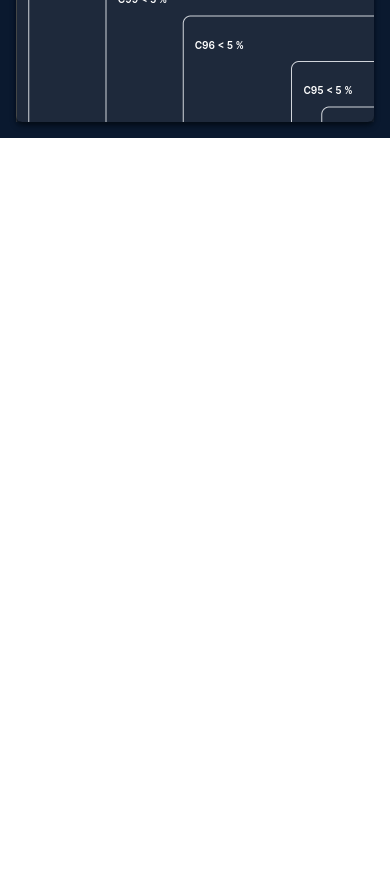
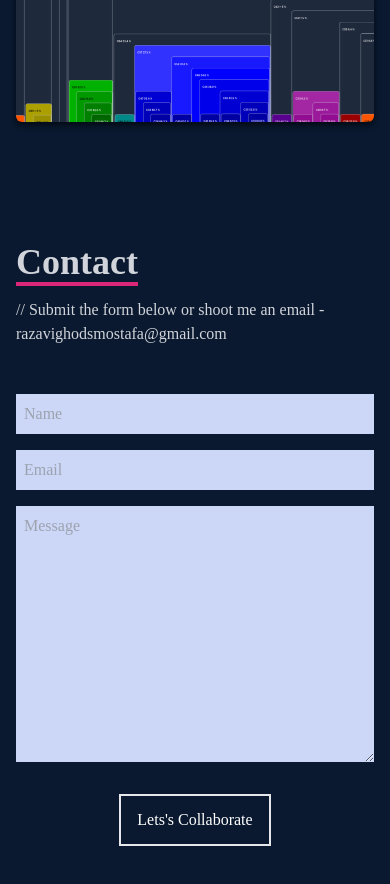
Before and after one commit to splendidcomputer/portfolio-react-app, a React (Create React App) app: page / in a window 390 px wide. Shown: the part 2820-3704 px from the top of the page. Before the commit the page ends 2958 px from the top, so only its background shows below. Built offline with nearby package versions, Linux system fonts and the light colour scheme.

Commit message:
Added contact.jsx

```diff
--- a/src/App.js
+++ b/src/App.js
@@ -1,4 +1,5 @@
 import About from "./componets/About";
+import Contacts from "./componets/Contacts";
 import Home from "./componets/Home";
 import Navbar from "./componets/Navbar";
 import Skills from "./componets/Skills";
@@ -12,6 +13,7 @@ export default function App() {
       <About />
       <Skills />
       <Work />
+      <Contacts />
     </div>
   );
 }
--- /dev/null
+++ b/src/componets/Contact.jsx
@@ -0,0 +1,45 @@
+import React from "react";
+
+const Contacts = () => {
+  return (
+    <div
+      name="contact"
+      className="w-full h-screen bg-[#0a192f] flex justify-center items-center p-4"
+    >
+      <form action="" className="flex flex-col max-w-[600px] w-full">
+        <div className="pb-8">
+          <p className="text-4xl font-bold inline border-b-4 border-pink-600 text-gray-300">
+            Contact
+          </p>{" "}
+          <p className="text-gray-300 py-4">
+            // Submit the form below or shoot me an email -
+            razavighodsmostafa@gmail.com
+          </p>
+        </div>
+        <input
+          className="p-2 bg-[#ccd6f6]"
+          type="text"
+          placeholder="Name"
+          name="name"
+        />
+        <input
+          className="my-4 p-2 bg-[#ccd6f6]"
+          type="text"
+          placeholder="Email"
+          name="email"
+        />
+        <textarea
+          className="bg-[#ccd6f6] p-2"
+          name="message"
+          rows="10"
+          placeholder="Message"
+        ></textarea>
+        <button className="text-white border-2 hover:bg-pink-600 hover:border-pink-600 px-4 py-3 my-8 mx-auto flex items-center">
+          Lets's Collaborate
+        </button>
+      </form>
+    </div>
+  );
+};
+
+export default Contacts;
--- /dev/null
+++ b/src/componets/Contacts.jsx
@@ -0,0 +1,45 @@
+import React from "react";
+
+const Contact = () => {
+  return (
+    <div
+      name="contact"
+      className="w-full h-screen bg-[#0a192f] flex justify-center items-center p-4"
+    >
+      <form action="" className="flex flex-col max-w-[600px] w-full">
+        <div className="pb-8">
+          <p className="text-4xl font-bold inline border-b-4 border-pink-600 text-gray-300">
+            Contact
+          </p>{" "}
+          <p className="text-gray-300 py-4">
+            // Submit the form below or shoot me an email -
+            razavighodsmostafa@gmail.com
+          </p>
+        </div>
+        <input
+          className="p-2 bg-[#ccd6f6]"
+          type="text"
+          placeholder="Name"
+          name="name"
+        />
+        <input
+          className="my-4 p-2 bg-[#ccd6f6]"
+          type="text"
+          placeholder="Email"
+          name="email"
+        />
+        <textarea
+          className="bg-[#ccd6f6] p-2"
+          name="message"
+          rows="10"
+          placeholder="Message"
+        ></textarea>
+        <button className="text-white border-2 hover:bg-pink-600 hover:border-pink-600 px-4 py-3 my-8 mx-auto flex items-center">
+          Lets's Collaborate
+        </button>
+      </form>
+    </div>
+  );
+};
+
+export default Contact;
--- a/src/componets/Navbar.jsx
+++ b/src/componets/Navbar.jsx
@@ -9,6 +9,7 @@ import {
 import Logo from "../assets/logo1.png";
 import { HiOutlineMail } from "react-icons/hi";
 import { BsFillPersonLinesFill } from "react-icons/bs";
+// import CV from "../assets/cv/CV_Mostafa_Razavi.pdf";
 
 const Navbar = () => {
   const [nav, setNav] = useState(false);
@@ -47,7 +48,7 @@ const Navbar = () => {
           <li className="w-[160px] h-[60px] flex justify-between items-center ml-[-100px] hover:ml-[-10px] duration-300 bg-blue-600">
             <a
               className="flex justify-between items-center w-full text-gray-300"
-              href="/"
+              href="https://www.linkedin.com/in/mostafa-razavi-405a1110a/"
             >
               Linkedin
               <FaLinkedin size={30} />
@@ -56,7 +57,7 @@ const Navbar = () => {
           <li className="w-[160px] h-[60px] flex justify-between items-center ml-[-100px] hover:ml-[-10px] duration-300 bg-[#333333]">
             <a
               className="flex justify-between items-center w-full text-gray-300"
-              href="/"
+              href="https://github.com/splendidcomputer"
             >
               GitHub
               <FaGithub size={30} />
@@ -65,7 +66,7 @@ const Navbar = () => {
           <li className="w-[160px] h-[60px] flex justify-between items-center ml-[-100px] hover:ml-[-10px] duration-300 bg-[#6fc2b0]">
             <a
               className="flex justify-between items-center w-full text-gray-300"
-              href="/"
+              href="mailto:razavighodsmostafa@gmail.com"
             >
               Email
               <HiOutlineMail size={30} />
@@ -74,9 +75,9 @@ const Navbar = () => {
           <li className="w-[160px] h-[60px] flex justify-between items-center ml-[-100px] hover:ml-[-10px] duration-300 bg-[#565f69]">
             <a
               className="flex justify-between items-center w-full text-gray-300"
-              href="/"
+              href="~/programming/webdev/portfolio-react-app/src/assets/cv/CV_Mostafa_Razavi.pdf"
             >
-              Resume
+              CV
               <BsFillPersonLinesFill size={30} />
             </a>
           </li>
--- a/src/componets/Work.jsx
+++ b/src/componets/Work.jsx
@@ -13,20 +13,28 @@ const Work = () => {
           <p className="py-6">// Check out some of my recent work</p>
         </div>
 
-        <div
-          style={{ backgroundImage: `url(${WorkImg})` }}
-          className="grid sm:grid-cols-2 md:grid-cols-3 gap-4"
-        >
-          <div className="shadow-md shadow-[#040c16] group container rounded-md flex justify-center items-center mx-auto content-div">
+        {/* Container */}
+        <div className="grid sm:grid-cols-2 md:grid-cols-3 gap-4">
+          {/* Grid Item */}
+          <div
+            style={{ backgroundImage: `url(${WorkImg})` }}
+            className="shadow-md shadow-[#040c16] group container rounded-md flex justify-center items-center mx-auto content-div"
+          >
             {/* Hover Effects */}
-            <div>
-              <span></span>
-              <div>
+            <div className="opacity-0 group-hover:opacity-100">
+              <span className="text-2xl font-bold text-white tracking-wider">
+                React JS Application
+              </span>
+              <div className="pt-8 text-center">
                 <a href="/">
-                  <button></button>
+                  <button className="text-center rounded-lg px-4 py-3 m-2 bg-white text-gray-700 font-bold text-lg">
+                    Demo
+                  </button>
                 </a>
                 <a href="/">
-                  <button></button>
+                  <button className="text-center rounded-lg px-4 py-3 m-2 bg-white text-gray-700 font-bold text-lg">
+                    Code
+                  </button>
                 </a>
               </div>
             </div>
--- a/src/index.css
+++ b/src/index.css
@@ -20,3 +20,11 @@
   background-position: center;
   height: 250px;
 }
+
+.content-div:hover {
+  background-image: linear-gradient(
+    to right,
+    rgba(112, 157, 255, 0.8),
+    hsla(242, 74%, 61%, 0.8)
+  ) !important;
+}
```
Also changed, not shown: 1 other file (tests, documents, lock files or other folders).
